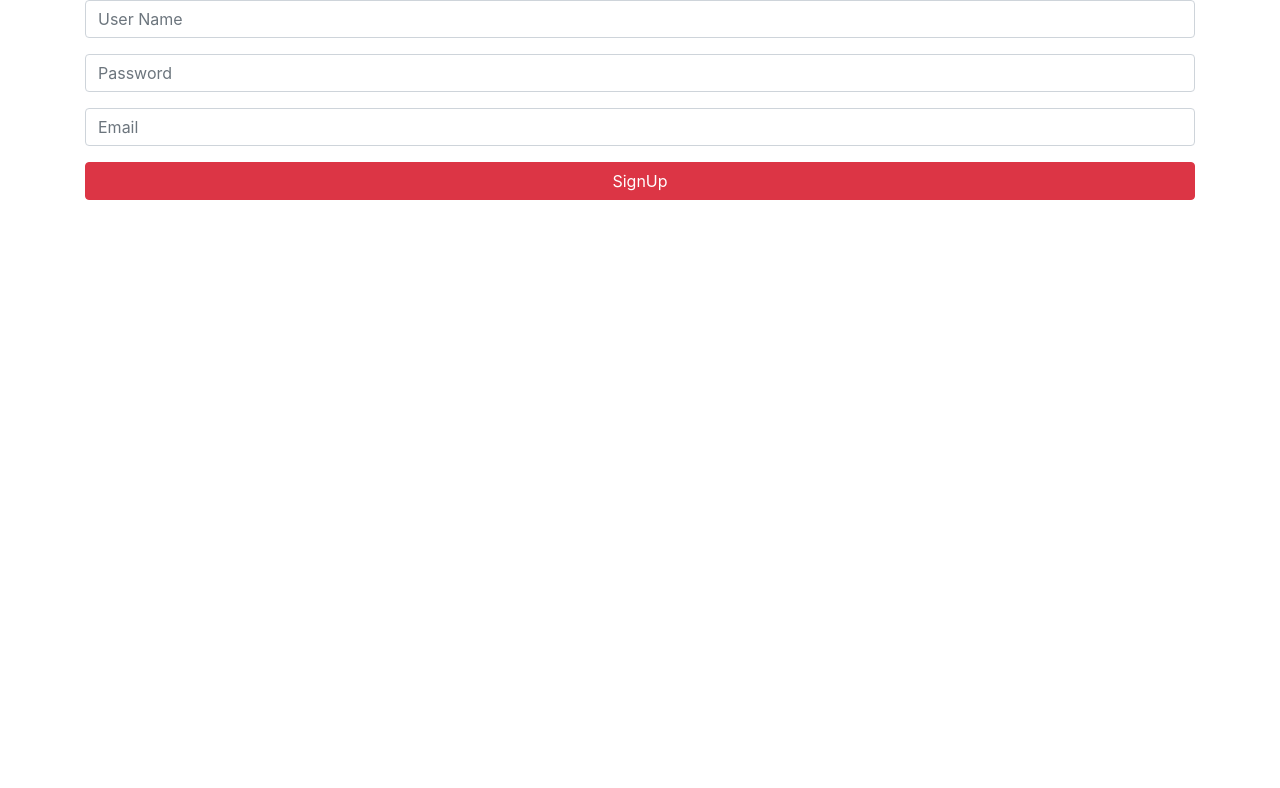
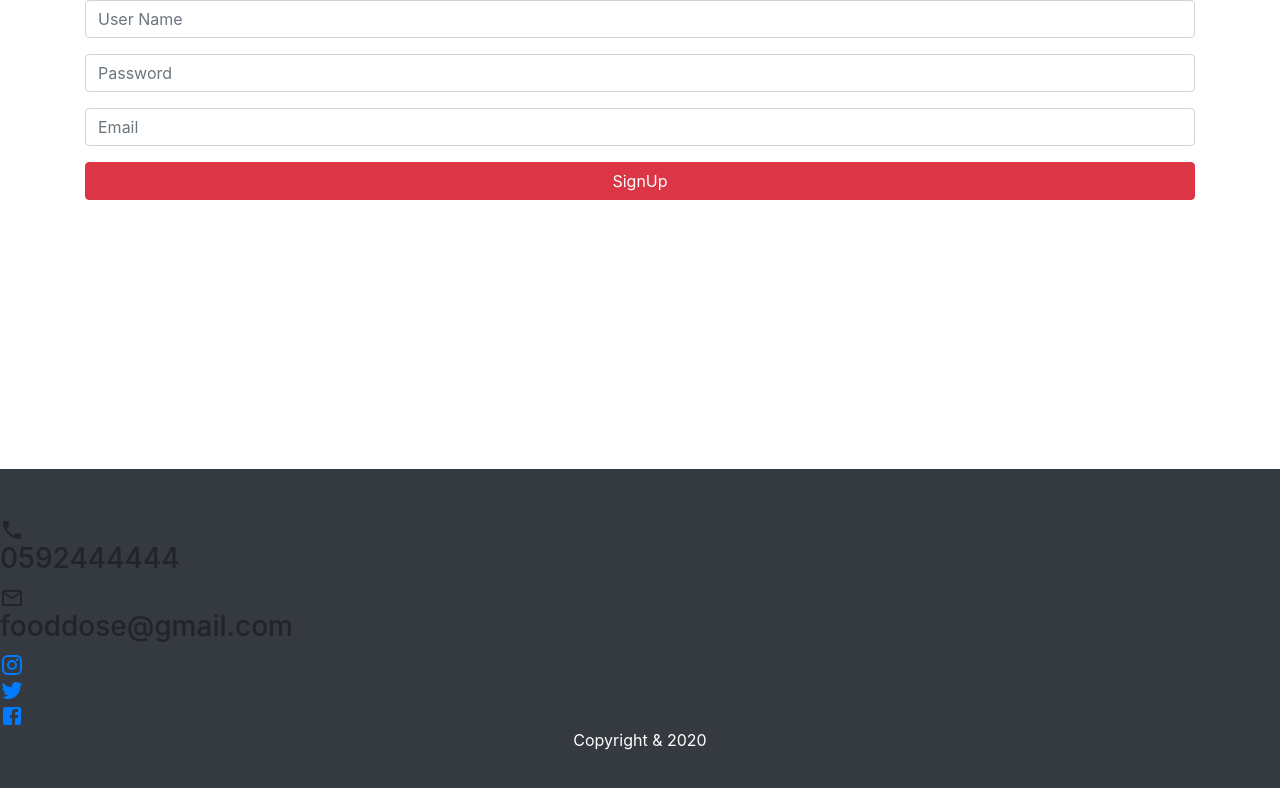
Before and after one commit to shaima96/FoodDoseRepo, a React (Create React App) app in the folder frontend/: page /signup in a window 1280 px wide. Shown: the top 788 px of the page. Built offline with nearby package versions, Linux system fonts and the light colour scheme.

Commit message:
Footer component

```diff
--- a/frontend/package.json
+++ b/frontend/package.json
@@ -3,6 +3,8 @@
   "version": "0.1.0",
   "private": true,
   "dependencies": {
+    "@material-ui/core": "^4.11.0",
+    "@material-ui/icons": "^4.9.1",
     "@testing-library/jest-dom": "^5.11.4",
     "@testing-library/react": "^11.1.0",
     "@testing-library/user-event": "^12.1.10",
@@ -13,7 +15,7 @@
     "react-dom": "^17.0.1",
     "react-router": "^3.2.6",
     "react-router-dom": "^5.2.0",
-    "react-scripts": "4.0.0",
+    "react-scripts": "^4.0.0",
     "web-vitals": "^0.2.4"
   },
   "scripts": {
--- a/frontend/src/App.js
+++ b/frontend/src/App.js
@@ -2,8 +2,8 @@ import React, { Component } from 'react';
 import { BrowserRouter as Router, Route, Redirect } from "react-router-dom";
 import Login from '../src/components/LogIn/LogIn.js'
 import SignUp from '../src/components/Signup/signUp.js';
-import Home from '../src/components/Home/home.js'
-
+import Home from '../src/components/Home/home.js';
+import Footer from '../src/components/Footer/footer.js';
 
 class App extends Component {
     // constructor() {
@@ -23,6 +23,7 @@ class App extends Component {
                     {/* <Redirect to="/login" /> */}
                     <Route path="/login" exact component={() => <Login />} />
                     <Route path="/signup" exact component={() => <SignUp />} />
+                     <Footer />
                 </Router>
             </div>
         );
--- /dev/null
+++ b/frontend/src/components/Footer/footer.js
@@ -0,0 +1,46 @@
+import React, { Component } from 'react';
+import InstagramIcon from '@material-ui/icons/Instagram';
+import FacebookIcon from '@material-ui/icons/Facebook';
+import PhoneIcon from '@material-ui/icons/Phone';
+import MailOutlineIcon from '@material-ui/icons/MailOutline';
+import TwitterIcon from '@material-ui/icons/Twitter';
+
+
+
+
+
+
+function Footer() {
+    return (
+      <div className="footer">
+        <footer class="py-5 bg-dark fixed-bottom">
+         <div class="container1">
+        <PhoneIcon/>
+        <h3>0592444444</h3>
+         </div>
+         <div class="container2">
+        <MailOutlineIcon />
+        <h3>fooddose@gmail.com</h3>
+         </div>
+         <div class="container3">
+         <a href="https://www.instagram.com/" ><InstagramIcon/></a>
+         </div>
+
+         <div class="container4">
+         <a href="https://www.twitter.com/" ><TwitterIcon/></a>
+         </div>
+
+         <div class="container5">
+         <a href="https://www.facebook.com/" ><FacebookIcon/></a>
+         </div>
+          <div class="container6">
+            <p class="m-0 text-center text-white">
+              Copyright & 2020
+            </p>
+          </div>
+        </footer>
+      </div>
+    );
+  }
+
+  export default Footer;
```
Also changed, not shown: frontend/src/components/Footer/footer.css (added), 1 other file (tests, documents, lock files or other folders).
